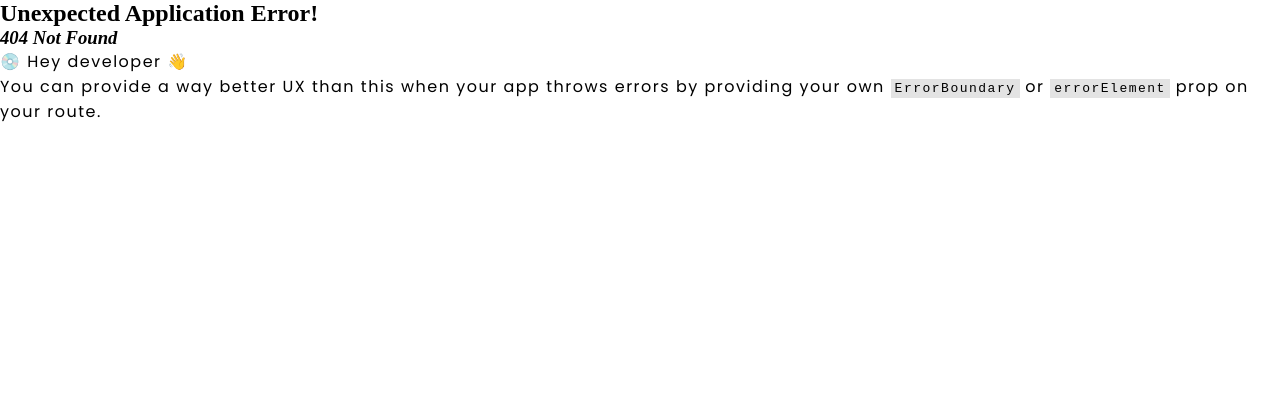
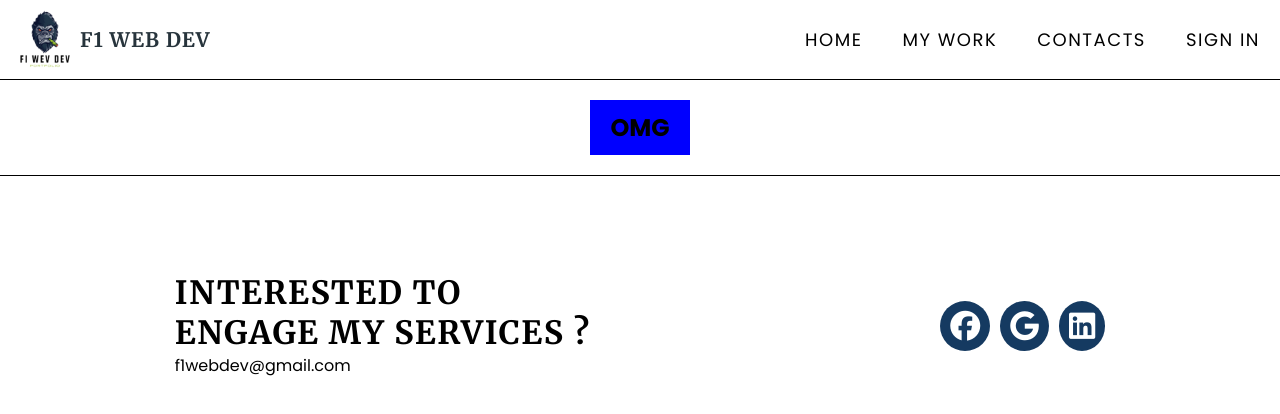
Before and after one commit to f1webdev401/portfolio, a React (Create React App) app: page /myworkf1/livestream in a window 1280 px wide. Before the commit this address had no page. Shown: the top 414 px of the page. Built offline with nearby package versions, Linux system fonts and the light colour scheme; no server answers.

Commit message:
live stream

```diff
--- a/src/Routes.tsx
+++ b/src/Routes.tsx
@@ -34,6 +34,7 @@ import PaymentIntegration from "./pages/myWorks/PaymentIntegration";
 import Pi_Test_Cart from "./component/paymenyintegration/Pi_Test_Cart";
 import Pi_Checkout from "./component/paymenyintegration/Pi_Checkout";
 import Pi_Success_Payment from "./component/paymenyintegration/Pi_Success_Payment";
+import LiveStream from "./pages/myWorks/livestream/LiveStream";
 const router = createBrowserRouter([
     {
         path: '/',
@@ -170,6 +171,10 @@ const router = createBrowserRouter([
                                 element: <Pi_Success_Payment />
                             }
                         ]
+                    },
+                    {
+                        path: 'livestream',
+                        element: <LiveStream />
                     }
                 ]
             } ,
--- a/src/pages/MyWorkList.tsx
+++ b/src/pages/MyWorkList.tsx
@@ -13,7 +13,7 @@ const MyWorkList = () => {
       <h1>Projects</h1>
     </div> */}
     <div className='mywork_list_wrapper'>
-    {[['CALCULATOR','calculator',CalcImg],['QUIZ','quiz_app',QuizImg],['CHAT','chat_app',ChatImg] , ['CRUD','crud_app',TodoImg],['ECOMMERCE','https://f1webdev.github.io/sample_ecommerce/index.html',EcomImg],['PAYMENT INTEGRATION','paymentintegration',"https://encrypted-tbn0.gstatic.com/images?q=tbn:ANd9GcSeOCdubBqCkaWXZq6wn9Zx_XjeYyFYvNgQga9pWRJOnQ&s"]].map((list,index) => (
+    {[['CALCULATOR','calculator',CalcImg],['QUIZ','quiz_app',QuizImg],['CHAT','chat_app',ChatImg] , ['CRUD','crud_app',TodoImg],['ECOMMERCE','https://f1webdev.github.io/sample_ecommerce/index.html',EcomImg],['PAYMENT INTEGRATION','paymentintegration',"https://encrypted-tbn0.gstatic.com/images?q=tbn:ANd9GcSeOCdubBqCkaWXZq6wn9Zx_XjeYyFYvNgQga9pWRJOnQ&s"],['LIVE STREAM','livestream',"https://zoomcorp.com/media/original_images/Set_Up_Livestream_Header.jpg.1600x900_q65_crop_focal_area-810%2C450%2C1620%2C900_size_canvas.jpg"]].map((list,index) => (
         <Link to={`${list[1]}`} key={index}className='work_container'>
         <div className="mywork_image" key={index}>
         <img src={list[2]} alt="" />
--- /dev/null
+++ b/src/pages/myWorks/livestream/LiveStream.tsx
@@ -0,0 +1,11 @@
+import React from 'react'
+
+const LiveStream = () => {
+  return (
+    <div>
+        <h1 style={{width:'max-content',margin:'20px auto 0',padding: '10px 20px',fontFamily:'Poppins,sans-serif',backgroundColor:'blue'}}>OMG</h1>
+    </div>
+  )
+}
+
+export default LiveStream
```
